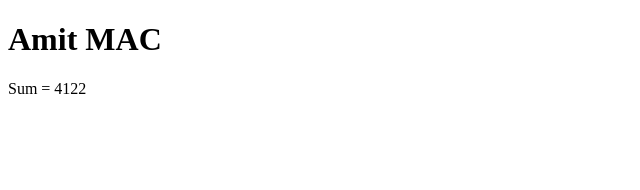
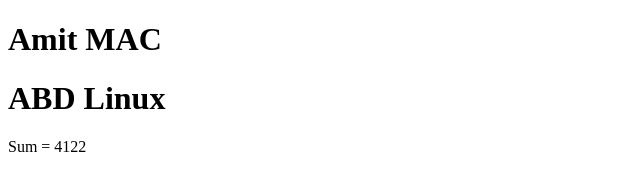
Before and after one commit to iabdamit/DAC, a plain HTML site: page index.html in a window 1280 px wide. Shown: the whole page, without its empty margins (0-640 px from the left). Drawn offline with Linux system fonts and the light colour scheme.

Commit message:
updated using linux

```diff
--- a/index.html
+++ b/index.html
@@ -4,6 +4,7 @@
 
 <title>Add Two Numbers</title>
 <h1>Amit MAC</h1>
+<h1>ABD Linux</h1>
 <script>
 
   var numOne = 1234;
```
